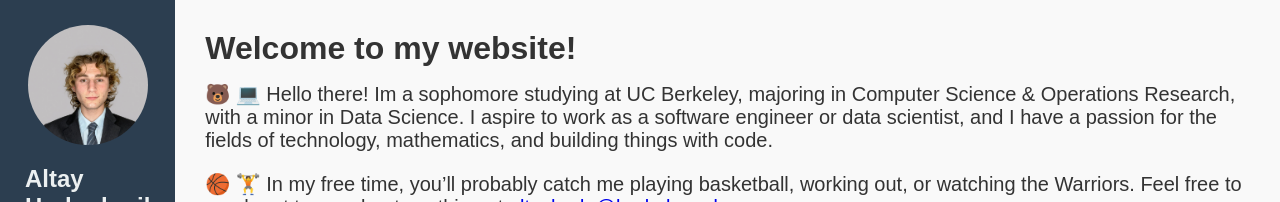
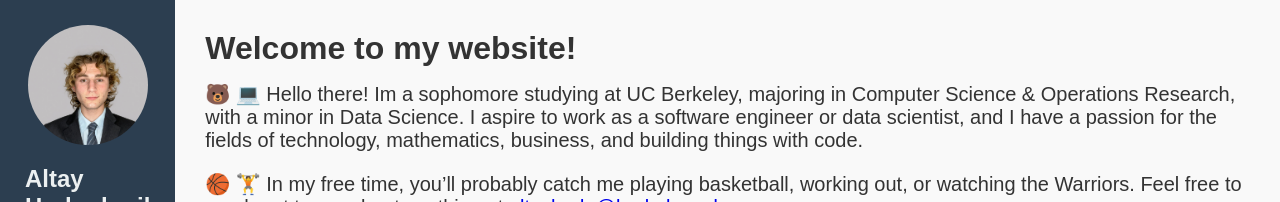
Before and after one commit to AltayHodo/personal-website, a React (Vite) app: page / in a window 1280 px wide. Shown: the top 202 px of the page. Built offline with nearby package versions, Linux system fonts and the light colour scheme.

Commit message:
update description

```diff
--- a/src/Homepage.jsx
+++ b/src/Homepage.jsx
@@ -7,7 +7,7 @@ function HomePage() {
         🐻 💻 Hello there! Im a sophomore studying at UC Berkeley, majoring in
         Computer Science & Operations Research, with a minor in Data Science. I
         aspire to work as a software engineer or data scientist, and I have a
-        passion for the fields of technology, mathematics, and building things
+        passion for the fields of technology, mathematics, business, and building things
         with code.
       </div>
       <div className="info">
```
